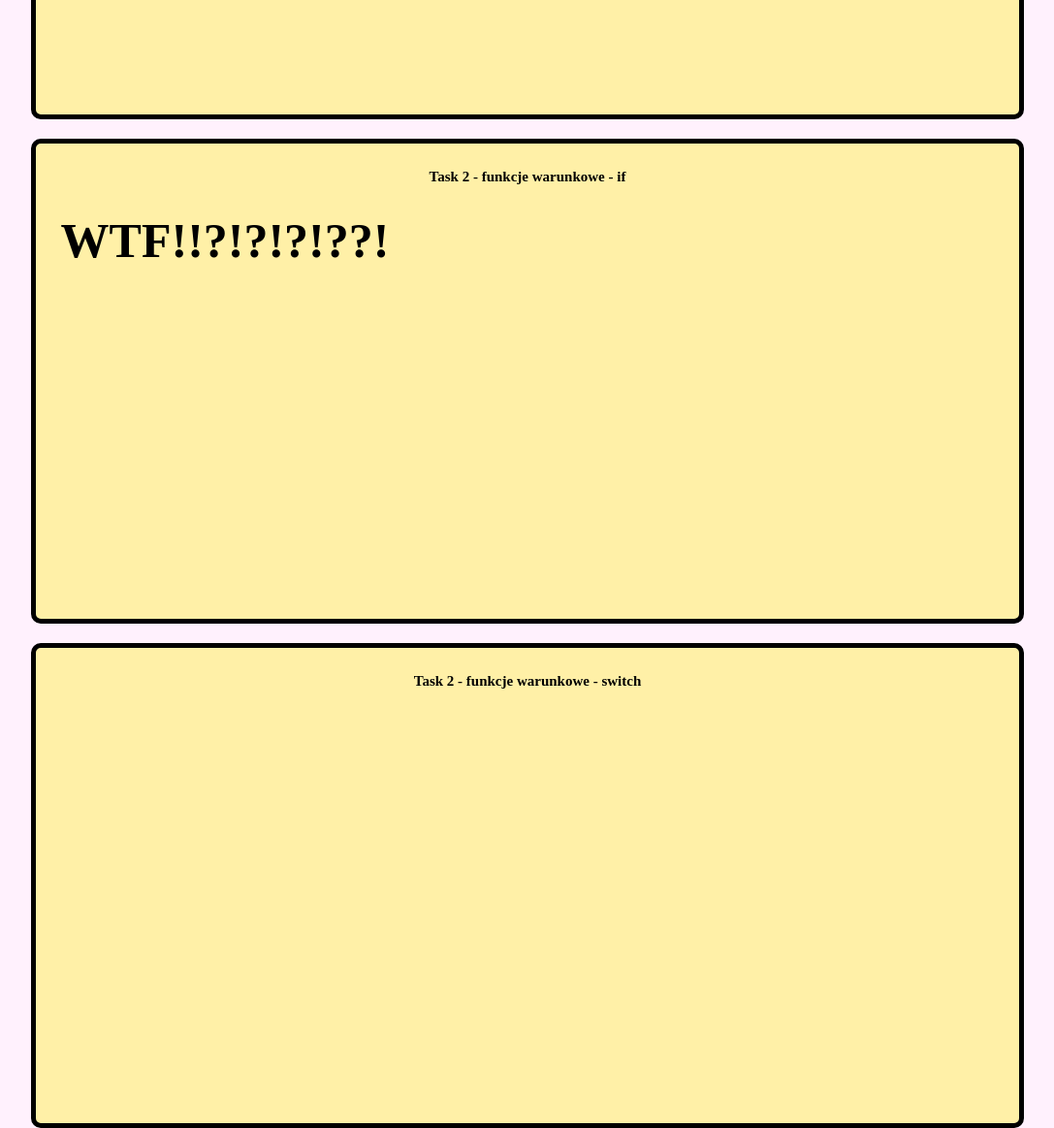
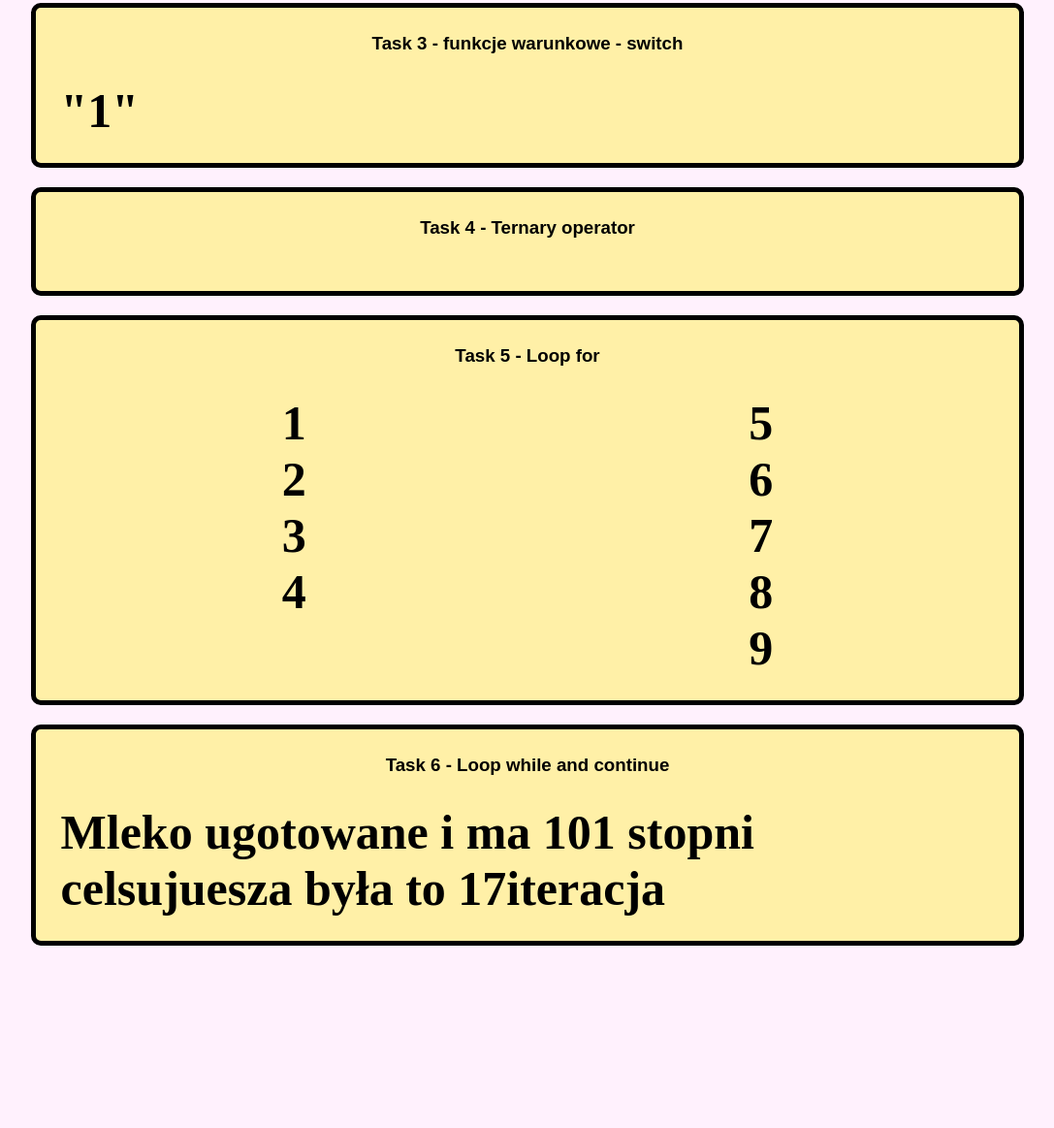
Before and after one commit to simon125/JS_day02, a plain HTML site: page index.html in a window 1280 px wide. Shown: the part 497-1660 px from the top of the page at 97% size, without its empty margins (96-1183 px from the left). After the commit the page ends 1492 px from the top, so only its background shows below. Drawn offline with Linux system fonts and the light colour scheme.

Commit message:
WIP next tasks with loops and functions

```diff
--- a/index.html
+++ b/index.html
@@ -28,33 +28,66 @@
 
 <section class="task">
     <h3 class="exe">Task 1 - operatory logiczne</h3>
-    <h2 class="score-view" id="score"> </h2>
+    <h2 class="score-view" id="score"></h2>
 
 
 </section>
 
 <section class="task">
+
     <h3 class="exe">Task 2 - funkcje warunkowe - if</h3>
     <h2 class="score-view" id="score1"></h2>
     <h2 class="score-view" id="score2"></h2>
     <h2 class="score-view" id="score3"></h2>
 
+</section>
+
+
+<section class="task">
+
+    <h3 class="exe">Task 3 - funkcje warunkowe - switch</h3>
+    <h2 class="score-view" id="score4"></h2>
+
+</section>
+
+<section class="task">
+
+    <h3 class="exe">Task 4 - Ternary operator</h3>
+    <h2 class="score-view" id="score5"></h2>
 
 </section>
 
 
 <section class="task">
-    <h3 class="exe">Task 2 - funkcje warunkowe - switch</h3>
-    <h2 class="score-view" id="score4"></h2>
 
+    <h3 class="exe">Task 5 - Loop for</h3>
+    <div class="loop-box">
+        <div class="box">
+            <h2 class="score-view" id="tab0"></h2>
+            <h2 class="score-view" id="tab1"></h2>
+            <h2 class="score-view" id="tab2"></h2>
+            <h2 class="score-view" id="tab3"></h2>
+        </div>
+
+        <div class="box">
+            <h2 class="score-view" id="tab4"></h2>
+            <h2 class="score-view" id="tab5"></h2>
+            <h2 class="score-view" id="tab6"></h2>
+            <h2 class="score-view" id="tab7"></h2>
+            <h2 class="score-view" id="tab8"></h2>
+        </div>
+    </div>
+
+</section>
+
+<section class="task">
+
+    <h3 class="exe">Task 6 - Loop while and continue</h3>
+    <h2 class="score-view" id="boiledMilk"></h2>
 
 
 </section>
 
-
-
-
-<div class="Wyniki"></div>
 <script src="scripts.js"></script>
 
 </body>
--- a/scripts.js
+++ b/scripts.js
@@ -5,20 +5,125 @@ var age2 = null
 var result = age2 && 1
 
 
-if(result) document.getElementById("score").innerHTML = "zawsze sie spelni ten warunek bo ma jedynke"
+if (result) document.getElementById("score").innerHTML = "zawsze sie spelni ten warunek bo ma jedynke"
 else document.getElementById("score").innerHTML = "tak dla zasady zmieniam na &&"
-
 
 
 ///////////////////////////////////////////task 2
 
 
-var variable = 4
+var variable = '2'
 
-if(variable === 1) document.getElementById("score1").innerHTML = "return 1"
-else if(variable === '1') document.getElementById("score1").innerHTML = "return 2"
-else if(variable == 2) document.getElementById("score1").innerHTML = "return 3"
+if (variable === 1) document.getElementById("score1").innerHTML = "return 1"
+else if (variable === '1') document.getElementById("score1").innerHTML = "return 2"
+else if (variable == 2) document.getElementById("score1").innerHTML = "return 3"
 else document.getElementById("score1").innerHTML = "WTF!!?!?!?!??!"
 
 
 ////////////////////////////////////////////task 3
+
+
+switch (variable) {
+    case 1:
+        document.getElementById("score4").innerHTML = "1"
+        break;
+    case '2':
+        document.getElementById("score4").innerHTML = "\"1\""
+        break;
+    case 3:
+        document.getElementById("score4").innerHTML = "2"
+        break;
+    case 0:
+        document.getElementById("score4").innerHTML = "0"
+        break;
+    default:
+        document.getElementById("score4").innerHTML = "default"
+
+}
+
+/////////////////////////////////////////////task 4
+
+/*
+var variable2
+var firstCheck, secondCheck, thirdCheck
+thirdCheck =
+variable2  = firstCheck ? 'to jest 1' : secondCheck ? 'to jest "1"' : thirdCheck ? 'to jest 2' : 'to jest 0'
+
+
+
+
+
+
+document.getElementById("score5").innerHTML = variable2
+*/
+
+//////////////////////////////////////////task 5
+
+var tablica = [1, 2, 3, 4, 5, 6, 7, 8, 9]
+
+for(var i = 0; i < tablica.length; i++ ){
+
+
+
+
+
+    document.getElementById("tab"+i).innerHTML = tablica[i]
+
+
+
+}
+
+
+/////////////////// time loop
+
+
+// console.time()
+
+
+
+
+///////////////////////task6
+
+var tab = []
+var counter = 0
+
+
+for ( var i = 0; i < 10; i++){
+
+    tab[i] = Math.round( Math.random())
+
+    if(tab[i] < 0.5) counter++
+
+
+console.log(tab[i])
+
+}
+
+console.log("mnieijszych liczb od 0.5 jest: "+ counter )
+
+
+//////////////////////////task7 boil milk
+
+
+var milkTemp = 20
+var counter = 0
+
+var additionalTemp = 0
+
+
+
+for(;;){
+
+    counter++
+
+    additionalTemp = Math.round(Math.random()*10)
+
+    milkTemp = milkTemp + additionalTemp
+
+    if(milkTemp >= 100) break
+
+}
+
+
+
+document.getElementById("boiledMilk").innerHTML = "Mleko ugotowane i ma " + milkTemp + " stopni celsujuesza była to " + counter + "iteracja"
--- a/style.css
+++ b/style.css
@@ -15,6 +15,7 @@ nav{
     width: 100%;
     height: 100px;
     position: sticky;
+    top: 0;
 
 }
 .nav{
@@ -43,11 +44,12 @@ nav{
 
 }
 .task{
+    overflow: hidden;
     border: black 5px solid;
     border-radius: 10px;
     background: rgba(255, 238, 70, 0.47);
-    width: 80%;
-    height: 500px;
+    max-width: 80%;
+    height: 30%;
     margin: 20px auto;
     padding: 2%;
 
@@ -59,9 +61,17 @@ nav{
 
 }
  .exe{
+     font-family: sans-serif;
      text-align: center;
-     font-size: 15px;
+     max-font-size: 30px;
      margin-bottom: 3%;
 
 
  }
+ .loop-box{
+
+     display: flex;
+     justify-content: space-around;
+
+
+ }
```
